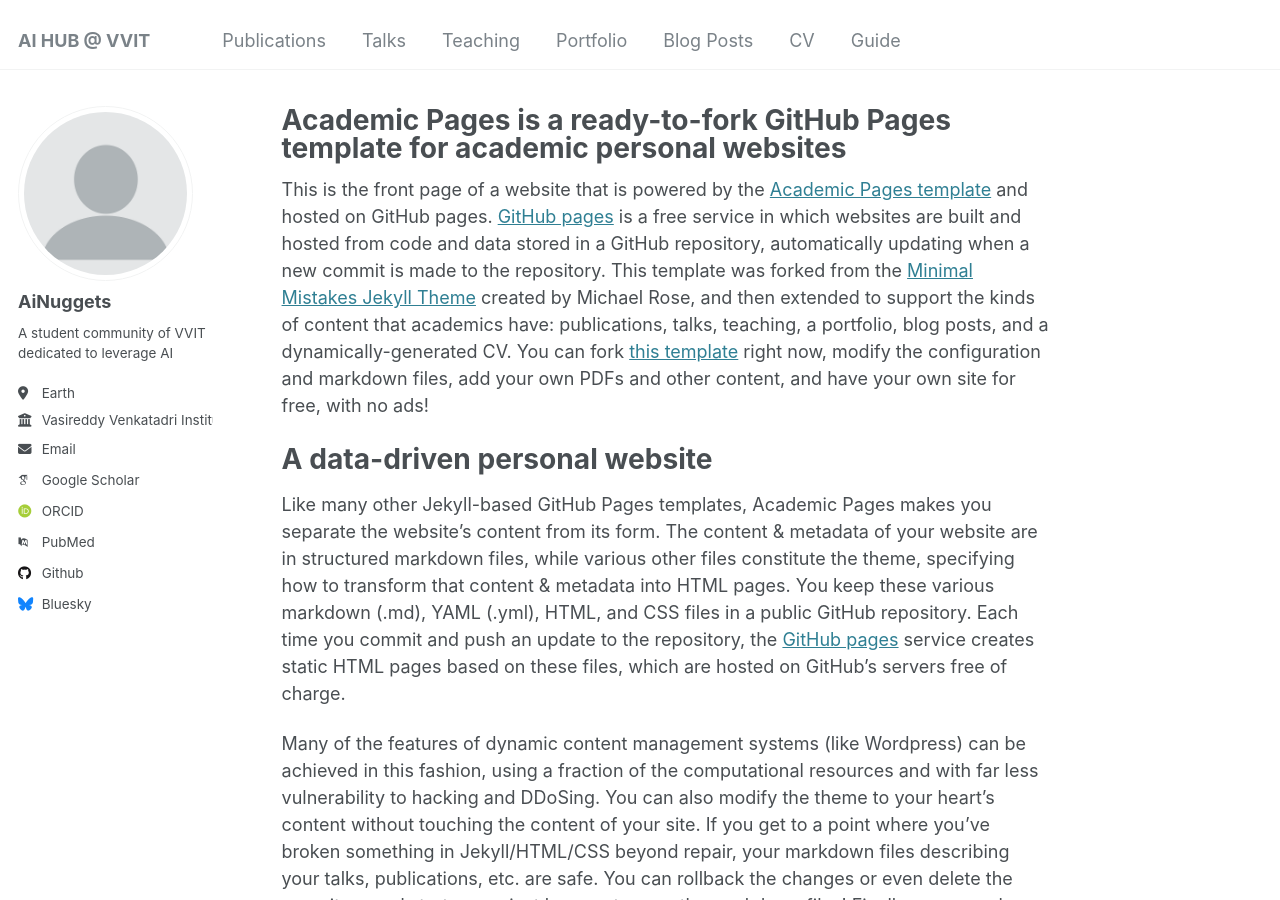
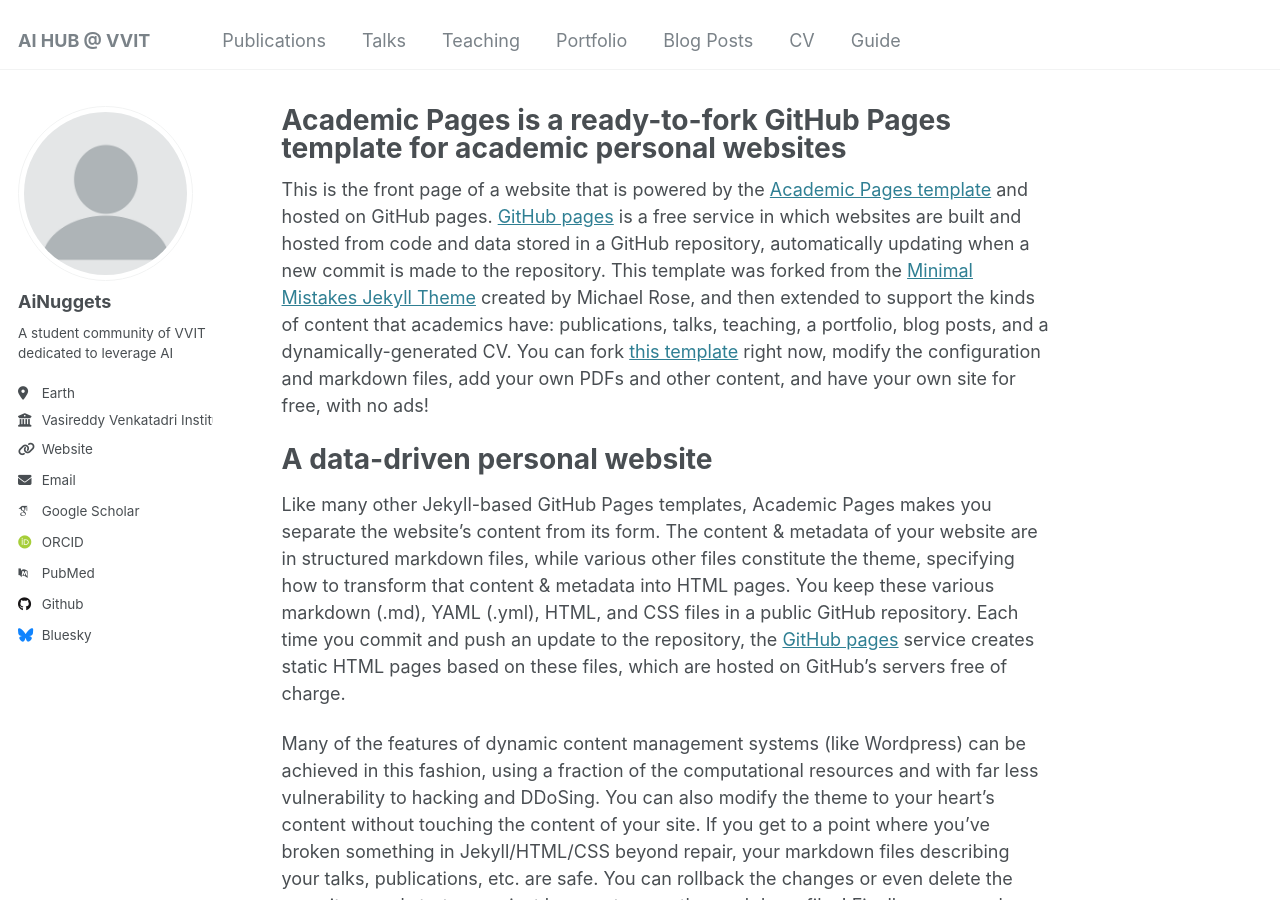
Before and after one commit to aihubbq/aihub-vvit.github.io, a Jekyll site: the page built from _pages/about.md, in a window 1280 px wide and 900 px high. Built offline with Jekyll 4.4.1, drawn with Linux system fonts in a browser that asks for light colours; some web fonts are replaced.

```diff
--- a/_config.yml
+++ b/_config.yml
@@ -27,7 +27,7 @@ author:
   bio              : "A student community of VVIT dedicated to leverage AI"
   location         : "Earth"
   employer         : "Vasireddy Venkatadri Institute of Technology"
-  uri              : # https://www.vvvitguntur.com/
+  uri              : https://www.vvvitguntur.com/
   email            : "none@example.org"
 
   # Academic websites
```
